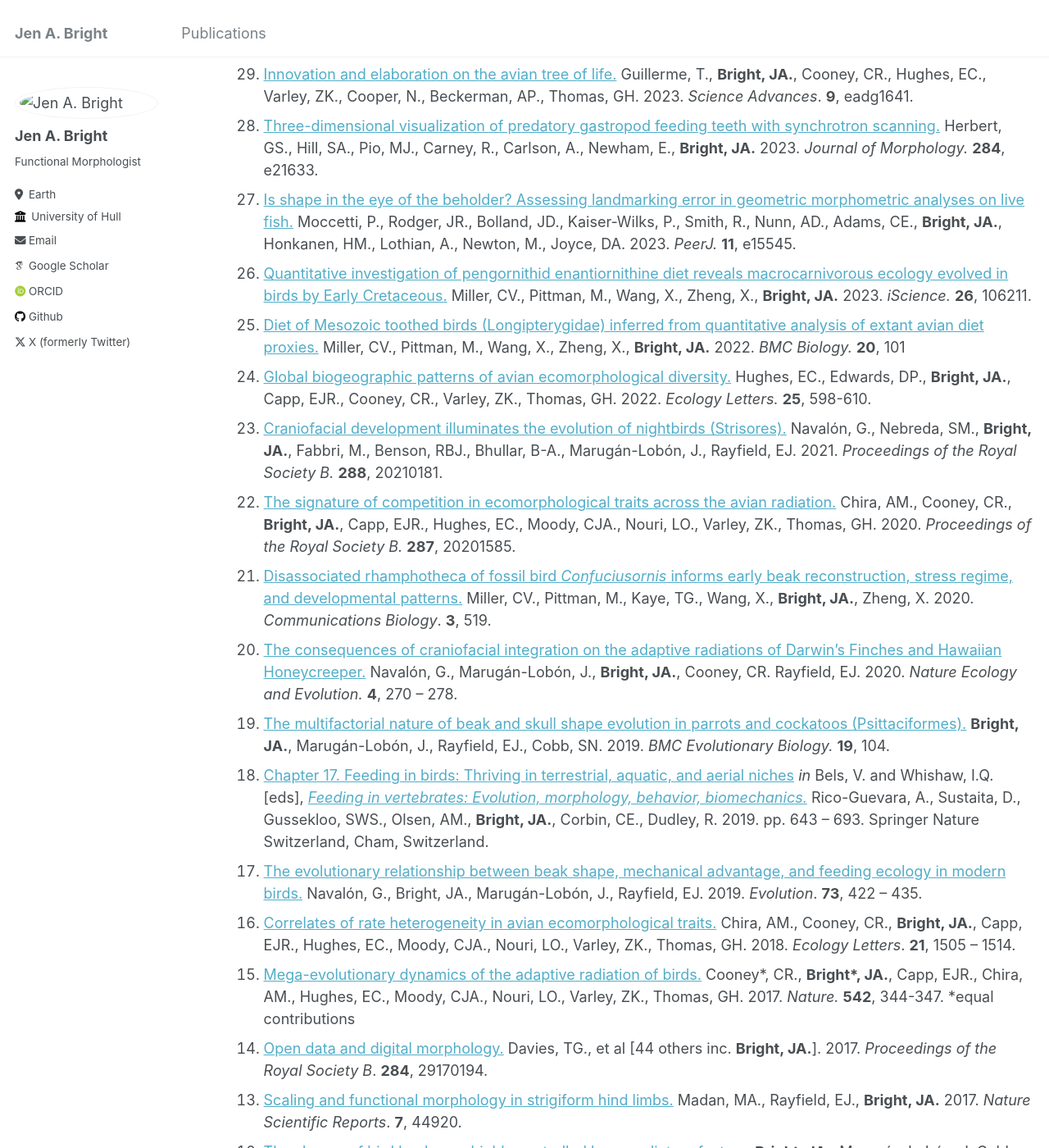
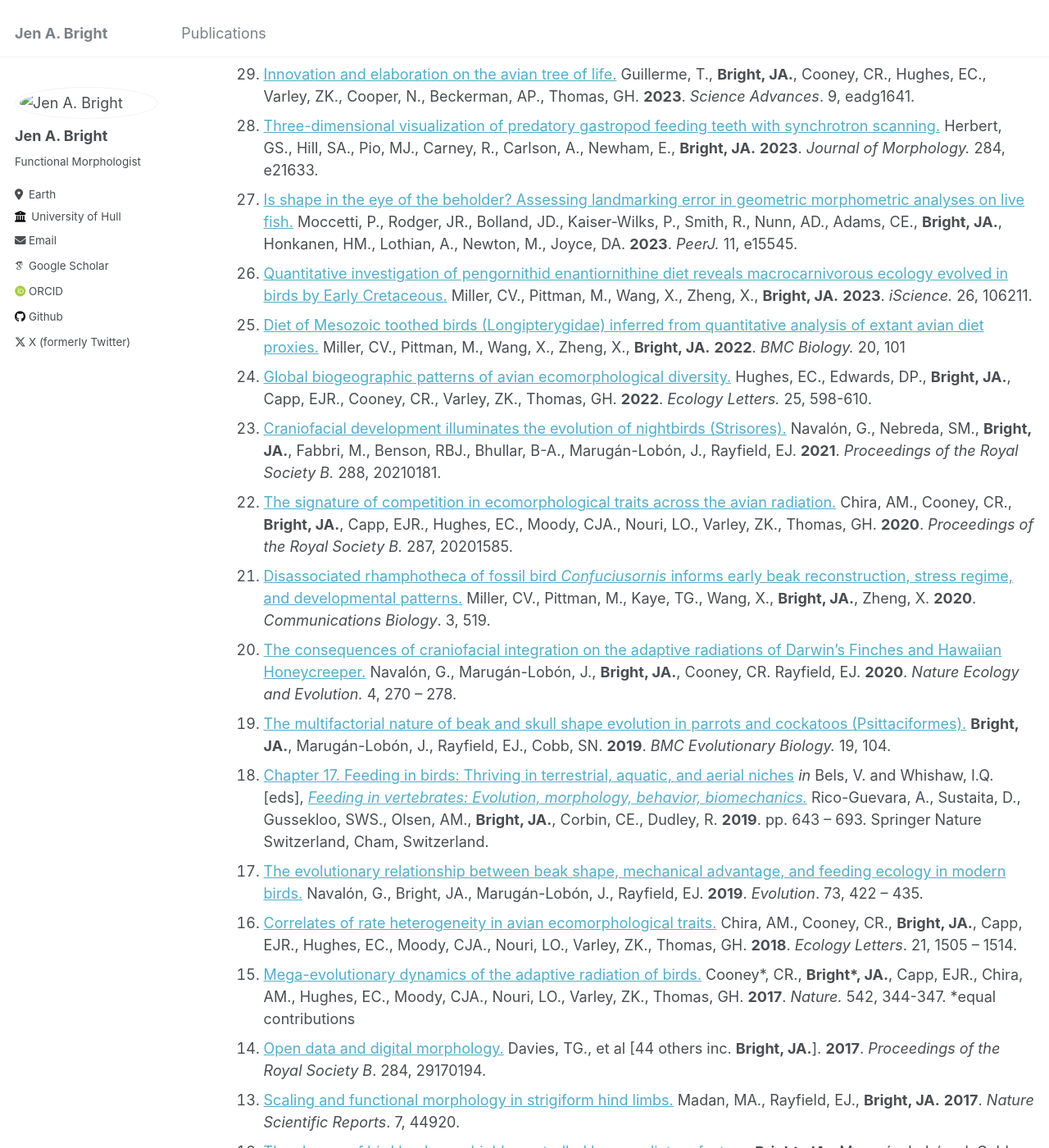
Before and after one commit to beekgeak/beekgeak.github.io, a Jekyll site: the page built from _pages/publications.md, in a window 1280 px wide and 1400 px high, scrolled down 226 px. Shown: the whole window at 82% size. Built offline with Jekyll 4.4.1, drawn with Linux system fonts in a browser that asks for light colours; some web fonts are replaced; some of the changed text lies outside the part shown.

```diff
--- a/_pages/publications.md
+++ b/_pages/publications.md
@@ -10,37 +10,36 @@ author_profile: true
 {% endif %}
 
 <ol reversed>
-  <li><a href="https://elifesciences.org/articles/89871">Synthetic analysis of trophic diversity and evolution in Enantiornithes with new insights from Bohaiornithidae.</a> Miller, CV., <b>Bright, JA.</b>, Wang, X., Zheng, X., Pittman, M. 2024. <i>eLife</i>. <b>12</b>, RP89871</li>
-  <li><a href="https://www.science.org/doi/full/10.1126/sciadv.adg1641">Innovation and elaboration on the avian tree of life.</a> Guillerme, T., <b>Bright, JA.</b>, Cooney, CR., Hughes, EC., Varley, ZK., Cooper, N., Beckerman, AP., Thomas, GH. 2023.  <i>Science Advances</i>. <b>9</b>, eadg1641.</li>
-  <li><a href="https://onlinelibrary.wiley.com/doi/abs/10.1002/jmor.21633">Three-dimensional visualization of predatory gastropod feeding teeth with synchrotron scanning.</a> Herbert, GS., Hill, SA., Pio, MJ., Carney, R., Carlson, A., Newham, E., <b>Bright, JA.</b> 2023.  <i>Journal of Morphology.</i> <b>284</b>, e21633.</li>
-  <li><a href="https://peerj.com/articles/15545/">Is shape in the eye of the beholder? Assessing landmarking error in geometric morphometric analyses on live fish.</a> Moccetti, P., Rodger, JR., Bolland, JD., Kaiser-Wilks, P., Smith, R., Nunn, AD., Adams, CE., <b>Bright, JA.</b>, Honkanen, HM., Lothian, A., Newton, M., Joyce, DA. 2023. <i>PeerJ.</i> <b>11</b>, e15545.</li>
-  <li><a href="https://www.cell.com/iscience/fulltext/S2589-0042(23)00288-2">Quantitative investigation of pengornithid enantiornithine diet reveals macrocarnivorous ecology evolved in birds by Early Cretaceous.</a> Miller, CV., Pittman, M., Wang, X., Zheng, X., <b>Bright, JA.</b> 2023. <i>iScience.</i> <b>26</b>, 106211.</li>
-  <li><a href="https://link.springer.com/article/10.1186/s12915-022-01294-3">Diet of Mesozoic toothed birds (Longipterygidae) inferred from quantitative analysis of extant avian diet proxies.</a> Miller, CV., Pittman, M., Wang, X., Zheng, X., <b>Bright, JA.</b> 2022. <i>BMC Biology.</i> <b>20</b>, 101</li>
-  <li><a href="https://onlinelibrary.wiley.com/doi/full/10.1111/ele.13905">Global biogeographic patterns of avian ecomorphological diversity.</a> Hughes, EC., Edwards, DP., <b>Bright, JA.</b>, Capp, EJR., Cooney, CR., Varley, ZK., Thomas, GH. 2022. <i>Ecology Letters.</i> <b>25</b>, 598-610.</li>
-  <li><a href="https://royalsocietypublishing.org/doi/full/10.1098/rspb.2021.0181">Craniofacial development illuminates the evolution of nightbirds (Strisores).</a> Navalón, G., Nebreda, SM., <b>Bright, JA.</b>, Fabbri, M., Benson, RBJ., Bhullar, B-A., Marugán-Lobón, J., Rayfield, EJ. 2021. <i>Proceedings of the Royal Society B.</i> <b>288</b>, 20210181.</li>
-  <li><a href="https://royalsocietypublishing.org/doi/full/10.1098/rspb.2020.1585">The signature of competition in ecomorphological traits across the avian radiation.</a> Chira, AM., Cooney, CR., <b>Bright, JA.</b>, Capp, EJR., Hughes, EC., Moody, CJA., Nouri, LO., Varley, ZK., Thomas, GH. 2020. <i>Proceedings of the Royal Society B.</i> <b>287</b>, 20201585.</li>
-  <li><a href="https://www.nature.com/articles/s42003-020-01252-1">Disassociated rhamphotheca of fossil bird <i>Confuciusornis</i> informs early beak reconstruction, stress regime, and developmental patterns.</a> Miller, CV., Pittman, M., Kaye, TG., Wang, X., <b>Bright, JA.</b>, Zheng, X. 2020. <i>Communications Biology</i>. <b>3</b>, 519.</li>
-  <li><a href="https://www.nature.com/articles/s41559-019-1092-y">The consequences of craniofacial integration on the adaptive radiations of Darwin’s Finches and Hawaiian Honeycreeper.</a> Navalón, G., Marugán-Lobón, J., <b>Bright, JA.</b>, Cooney, CR. Rayfield, EJ. 2020. <i>Nature Ecology and Evolution.</i> <b>4</b>, 270 – 278.
-  <li><a href="https://link.springer.com/article/10.1186/s12862-019-1432-1">The multifactorial nature of beak and skull shape evolution in parrots and cockatoos (Psittaciformes).</a> <b>Bright, JA.</b>, Marugán-Lobón, J., Rayfield, EJ., Cobb, SN. 2019. <i>BMC Evolutionary Biology.</i> <b>19</b>, 104.</li>
-  <li><a href="https://link.springer.com/chapter/10.1007/978-3-030-13739-7_17">Chapter 17. Feeding in birds: Thriving in terrestrial, aquatic, and aerial niches</a> <i>in</i> Bels, V. and Whishaw, I.Q. [eds], <a href="https://link.springer.com/book/10.1007/978-3-030-13739-7"><i>Feeding in vertebrates: Evolution, morphology, behavior, biomechanics.</i></a> Rico-Guevara, A., Sustaita, D., Gussekloo, SWS., Olsen, AM., <b>Bright, JA.</b>, Corbin, CE., Dudley, R. 2019. pp. 643 – 693. Springer Nature Switzerland, Cham, Switzerland.
-  <li><a href="https://academic.oup.com/evolut/article/73/3/422/6727293?login=true">The evolutionary relationship between beak shape, mechanical advantage, and feeding ecology in modern birds.</a> Navalón, G., Bright, JA., Marugán-Lobón, J., Rayfield, EJ. 2019. <i>Evolution</i>. <b>73</b>, 422 – 435.</li>
-  <li><a href="https://onlinelibrary.wiley.com/doi/full/10.1111/ele.13131">Correlates of rate heterogeneity in avian ecomorphological traits.</a> Chira, AM., Cooney, CR., <b>Bright, JA.</b>, Capp, EJR., Hughes, EC., Moody, CJA., Nouri, LO., Varley, ZK., Thomas, GH. 2018. <i>Ecology Letters</i>. <b>21</b>, 1505 – 1514.</li>
-  <li><a href="https://www.nature.com/articles/nature21074">Mega-evolutionary dynamics of the adaptive radiation of birds.</a> Cooney*, CR., <b>Bright*, JA.</b>, Capp, EJR., Chira, AM., Hughes, EC., Moody, CJA., Nouri, LO., Varley, ZK., Thomas, GH. 2017. <i>Nature.</i> <b>542</b>, 344-347. *equal contributions</li>
-  <li><a href="https://royalsocietypublishing.org/doi/full/10.1098/rspb.2017.0194">Open data and digital morphology.</a> Davies, TG., et al [44 others inc. <b>Bright, JA.</b>]. 2017. <i>Proceedings of the Royal Society B</i>. <b>284</b>, 29170194.</li>
-  <li><a href="https://www.nature.com/articles/srep44920">Scaling and functional morphology in strigiform hind limbs.</a> Madan, MA., Rayfield, EJ., <b>Bright, JA.</b> 2017. <i>Nature Scientific Reports</i>. <b>7</b>, 44920.</li>
-  <li><a href="https://www.pnas.org/doi/abs/10.1073/pnas.1602683113">The shapes of bird beaks are highly controlled by non-dietary factors.</a> <b>Bright, JA.</b>, Marugán-Lobón, J. Cobb, SN., Rayfield, EJ. 2016. <i>PNAS</i>. <b>113</b>, 5352-5357.</li>
-  <li><a href="https://www.sciencedirect.com/science/article/pii/S0021929015003942">Finite element modelling predicts changes in joint shape and cell behaviour due to loss of muscle strain in jaw development.</a> Brunt, LH., Norton, JL., <b>Bright, JA.</b>, Rayfield, EJ., Hammond, CL. 2015. <i>Journal of Biomechanics</i>. <b>48</b>, 3112-3122.</li>
-  <li><a href="https://peerj.com/articles/1294/">Validation of a finite element model of an ostrich (<i>Struthio camelus</i>) cranium.</a> Cuff, AR., <b>Bright, JA.</b>, Rayfield, EJ. 2015. <i>PeerJ</i>. <b>3</b>, e1294.</li>
-  <li><a href="https://www.cambridge.org/core/journals/journal-of-paleontology/article/abs/midoligocene-whitneyan-rhinocerotid-from-northeastern-california/3CDA0401EA63F245A7B73FD7741BFCE8">A mid-Oligocene (Whitneyan) rhinocerotid from north-eastern California.</a> <b>Bright, JA.</b>, Tiffney, BH., Wyss, AR. 2015. <i>Journal of Paleontology</i>. <b>89</b>, 135-139.</li>
-  <li><a href="https://www.cambridge.org/core/journals/journal-of-paleontology/article/abs/review-of-paleontological-finite-element-models-and-their-validity/60BD063B98D0436030A2B362D9ED6F04">A review of paleontological finite element models and their validity.</a> <b>Bright, JA.</b> 2014. <i>Journal of Paleontology.</i> <b>88</b>, 760-769.</li>
-  <li><a href="https://onlinelibrary.wiley.com/doi/full/10.1111/joa.12153">Digital dissection – using contrast-enhanced CT scanning to elucidate hard- and soft-tissue anatomy in the Common Buzzard <i>Buteo buteo</i>.</a> Lautenschalger, S., <b>Bright, JA.</b>, Rayfield, EJ. 2014. <i>Journal of Anatomy.</i> <b>224</b>, 412-431.</li>
-  <li><a href="https://www.sciencedirect.com/science/article/pii/S0021929012001091">Improving the validation of finite element models with quantitative full-field strain comparisons.</a> Gröning, F., <b>Bright, JA.</b>, Fagan, M., O'Higgins, P. 2012. <i>Journal of Biomechanics</i>. <b>45</b>, 1498-1506.</li>
-  <li><a href="https://royalsocietypublishing.org/doi/full/10.1098/rsbl.2011.0674">Models in palaeontological functional analysis.</a> Anderson, PSL., <b>Bright, JA.</b>, Gill, PG., Palmer, C., Rayfield, EJ. 2012. <i>Biology Letters</i>. <b>8</b>, 119-122.</li>
-  <li><a href="https://journals.plos.org/plosone/article?id=10.1371/journal.pone.0031769">The importance of craniofacial sutures in biomechanical finite element models of the domestic pig.</a> <b>Bright, JA.</b> 2012. <i>PLoS One</i>. <b>7</b>, e31769.</li>
-  <li><a href="https://onlinelibrary.wiley.com/doi/full/10.1002/jmor.10991">Strain accommodation in the zygomatic arch of the pig: a validation study using digital speckle pattern interferometry and finite element analysis.</a> <b>Bright, JA.</b>, Gröning, F. 2011. <i>Journal of Morphology</i>. <b>272</b>, 1388-1398.</li>
-  <li><a href="https://onlinelibrary.wiley.com/doi/full/10.1111/j.1469-7580.2011.01408.x">Sensitivity and <i>ex vivo</i> validation of finite element models of the domestic pig cranium.</a> <b>Bright, JA.</b>, Rayfield, EJ. 2011. <i>Journal of Anatomy</i>. <b>219</b>, 456-471.</li>
-  <li><a href="https://anatomypubs.onlinelibrary.wiley.com/doi/full/10.1002/ar.21358">The response of cranial biomechanical finite element models to variations in mesh density.</a> <b>Bright, JA.</b>, Rayfield, EJ. 2011. <i>Anatomical Record</i>. <b>294</b>, 610-620.</li>
-
+  <li><a href="https://elifesciences.org/articles/89871">Synthetic analysis of trophic diversity and evolution in Enantiornithes with new insights from Bohaiornithidae.</a> Miller, CV., <b>Bright, JA.</b>, Wang, X., Zheng, X., Pittman, M. <b>2024</b>. <i>eLife</i>. 12, RP89871</li>
+  <li><a href="https://www.science.org/doi/full/10.1126/sciadv.adg1641">Innovation and elaboration on the avian tree of life.</a> Guillerme, T., <b>Bright, JA.</b>, Cooney, CR., Hughes, EC., Varley, ZK., Cooper, N., Beckerman, AP., Thomas, GH. <b>2023</b>.  <i>Science Advances</i>. 9, eadg1641.</li>
+  <li><a href="https://onlinelibrary.wiley.com/doi/abs/10.1002/jmor.21633">Three-dimensional visualization of predatory gastropod feeding teeth with synchrotron scanning.</a> Herbert, GS., Hill, SA., Pio, MJ., Carney, R., Carlson, A., Newham, E., <b>Bright, JA.</b> <b>2023</b>.  <i>Journal of Morphology.</i> 284, e21633.</li>
+  <li><a href="https://peerj.com/articles/15545/">Is shape in the eye of the beholder? Assessing landmarking error in geometric morphometric analyses on live fish.</a> Moccetti, P., Rodger, JR., Bolland, JD., Kaiser-Wilks, P., Smith, R., Nunn, AD., Adams, CE., <b>Bright, JA.</b>, Honkanen, HM., Lothian, A., Newton, M., Joyce, DA. <b>2023</b>. <i>PeerJ.</i> 11, e15545.</li>
+  <li><a href="https://www.cell.com/iscience/fulltext/S2589-0042(23)00288-2">Quantitative investigation of pengornithid enantiornithine diet reveals macrocarnivorous ecology evolved in birds by Early Cretaceous.</a> Miller, CV., Pittman, M., Wang, X., Zheng, X., <b>Bright, JA.</b> <b>2023</b>. <i>iScience.</i> 26, 106211.</li>
+  <li><a href="https://link.springer.com/article/10.1186/s12915-022-01294-3">Diet of Mesozoic toothed birds (Longipterygidae) inferred from quantitative analysis of extant avian diet proxies.</a> Miller, CV., Pittman, M., Wang, X., Zheng, X., <b>Bright, JA.</b> <b>2022</b>. <i>BMC Biology.</i> 20, 101</li>
+  <li><a href="https://onlinelibrary.wiley.com/doi/full/10.1111/ele.13905">Global biogeographic patterns of avian ecomorphological diversity.</a> Hughes, EC., Edwards, DP., <b>Bright, JA.</b>, Capp, EJR., Cooney, CR., Varley, ZK., Thomas, GH. <b>2022</b>. <i>Ecology Letters.</i> 25, 598-610.</li>
+  <li><a href="https://royalsocietypublishing.org/doi/full/10.1098/rspb.2021.0181">Craniofacial development illuminates the evolution of nightbirds (Strisores).</a> Navalón, G., Nebreda, SM., <b>Bright, JA.</b>, Fabbri, M., Benson, RBJ., Bhullar, B-A., Marugán-Lobón, J., Rayfield, EJ. <b>2021</b>. <i>Proceedings of the Royal Society B.</i> 288, 20210181.</li>
+  <li><a href="https://royalsocietypublishing.org/doi/full/10.1098/rspb.2020.1585">The signature of competition in ecomorphological traits across the avian radiation.</a> Chira, AM., Cooney, CR., <b>Bright, JA.</b>, Capp, EJR., Hughes, EC., Moody, CJA., Nouri, LO., Varley, ZK., Thomas, GH. <b>2020</b>. <i>Proceedings of the Royal Society B.</i> 287, 20201585.</li>
+  <li><a href="https://www.nature.com/articles/s42003-020-01252-1">Disassociated rhamphotheca of fossil bird <i>Confuciusornis</i> informs early beak reconstruction, stress regime, and developmental patterns.</a> Miller, CV., Pittman, M., Kaye, TG., Wang, X., <b>Bright, JA.</b>, Zheng, X. <b>2020</b>. <i>Communications Biology</i>. 3, 519.</li>
+  <li><a href="https://www.nature.com/articles/s41559-019-1092-y">The consequences of craniofacial integration on the adaptive radiations of Darwin’s Finches and Hawaiian Honeycreeper.</a> Navalón, G., Marugán-Lobón, J., <b>Bright, JA.</b>, Cooney, CR. Rayfield, EJ. <b>2020</b>. <i>Nature Ecology and Evolution.</i> 4, 270 – 278.
+  <li><a href="https://link.springer.com/article/10.1186/s12862-019-1432-1">The multifactorial nature of beak and skull shape evolution in parrots and cockatoos (Psittaciformes).</a> <b>Bright, JA.</b>, Marugán-Lobón, J., Rayfield, EJ., Cobb, SN. <b>2019</b>. <i>BMC Evolutionary Biology.</i> 19, 104.</li>
+  <li><a href="https://link.springer.com/chapter/10.1007/978-3-030-13739-7_17">Chapter 17. Feeding in birds: Thriving in terrestrial, aquatic, and aerial niches</a> <i>in</i> Bels, V. and Whishaw, I.Q. [eds], <a href="https://link.springer.com/book/10.1007/978-3-030-13739-7"><i>Feeding in vertebrates: Evolution, morphology, behavior, biomechanics.</i></a> Rico-Guevara, A., Sustaita, D., Gussekloo, SWS., Olsen, AM., <b>Bright, JA.</b>, Corbin, CE., Dudley, R. <b>2019</b>. pp. 643 – 693. Springer Nature Switzerland, Cham, Switzerland.
+  <li><a href="https://academic.oup.com/evolut/article/73/3/422/6727293?login=true">The evolutionary relationship between beak shape, mechanical advantage, and feeding ecology in modern birds.</a> Navalón, G., Bright, JA., Marugán-Lobón, J., Rayfield, EJ. <b>2019</b>. <i>Evolution</i>. 73, 422 – 435.</li>
+  <li><a href="https://onlinelibrary.wiley.com/doi/full/10.1111/ele.13131">Correlates of rate heterogeneity in avian ecomorphological traits.</a> Chira, AM., Cooney, CR., <b>Bright, JA.</b>, Capp, EJR., Hughes, EC., Moody, CJA., Nouri, LO., Varley, ZK., Thomas, GH. <b>2018</b>. <i>Ecology Letters</i>. 21, 1505 – 1514.</li>
+  <li><a href="https://www.nature.com/articles/nature21074">Mega-evolutionary dynamics of the adaptive radiation of birds.</a> Cooney*, CR., <b>Bright*, JA.</b>, Capp, EJR., Chira, AM., Hughes, EC., Moody, CJA., Nouri, LO., Varley, ZK., Thomas, GH. <b>2017</b>. <i>Nature.</i> 542, 344-347. *equal contributions</li>
+  <li><a href="https://royalsocietypublishing.org/doi/full/10.1098/rspb.2017.0194">Open data and digital morphology.</a> Davies, TG., et al [44 others inc. <b>Bright, JA.</b>]. <b>2017</b>. <i>Proceedings of the Royal Society B</i>. 284, 29170194.</li>
+  <li><a href="https://www.nature.com/articles/srep44920">Scaling and functional morphology in strigiform hind limbs.</a> Madan, MA., Rayfield, EJ., <b>Bright, JA.</b> <b>2017</b>. <i>Nature Scientific Reports</i>. 7, 44920.</li>
+  <li><a href="https://www.pnas.org/doi/abs/10.1073/pnas.1602683113">The shapes of bird beaks are highly controlled by non-dietary factors.</a> <b>Bright, JA.</b>, Marugán-Lobón, J. Cobb, SN., Rayfield, EJ. <b>2016</b>. <i>PNAS</i>. 113, 5352-5357.</li>
+  <li><a href="https://www.sciencedirect.com/science/article/pii/S0021929015003942">Finite element modelling predicts changes in joint shape and cell behaviour due to loss of muscle strain in jaw development.</a> Brunt, LH., Norton, JL., <b>Bright, JA.</b>, Rayfield, EJ., Hammond, CL. <b>2015</b>. <i>Journal of Biomechanics</i>. 48, 3112-3122.</li>
+  <li><a href="https://peerj.com/articles/1294/">Validation of a finite element model of an ostrich (<i>Struthio camelus</i>) cranium.</a> Cuff, AR., <b>Bright, JA.</b>, Rayfield, EJ. <b>2015</b>. <i>PeerJ</i>. 3, e1294.</li>
+  <li><a href="https://www.cambridge.org/core/journals/journal-of-paleontology/article/abs/midoligocene-whitneyan-rhinocerotid-from-northeastern-california/3CDA0401EA63F245A7B73FD7741BFCE8">A mid-Oligocene (Whitneyan) rhinocerotid from north-eastern California.</a> <b>Bright, JA.</b>, Tiffney, BH., Wyss, AR. <b>2015</b>. <i>Journal of Paleontology</i>. 89, 135-139.</li>
+  <li><a href="https://www.cambridge.org/core/journals/journal-of-paleontology/article/abs/review-of-paleontological-finite-element-models-and-their-validity/60BD063B98D0436030A2B362D9ED6F04">A review of paleontological finite element models and their validity.</a> <b>Bright, JA.</b> <b>2014</b>. <i>Journal of Paleontology.</i> 88, 760-769.</li>
+  <li><a href="https://onlinelibrary.wiley.com/doi/full/10.1111/joa.12153">Digital dissection – using contrast-enhanced CT scanning to elucidate hard- and soft-tissue anatomy in the Common Buzzard <i>Buteo buteo</i>.</a> Lautenschalger, S., <b>Bright, JA.</b>, Rayfield, EJ. <b>2014</b>. <i>Journal of Anatomy.</i> 224, 412-431.</li>
+  <li><a href="https://www.sciencedirect.com/science/article/pii/S0021929012001091">Improving the validation of finite element models with quantitative full-field strain comparisons.</a> Gröning, F., <b>Bright, JA.</b>, Fagan, M., O'Higgins, P. <b>2012</b>. <i>Journal of Biomechanics</i>. 45, 1498-1506.</li>
+  <li><a href="https://royalsocietypublishing.org/doi/full/10.1098/rsbl.2011.0674">Models in palaeontological functional analysis.</a> Anderson, PSL., <b>Bright, JA.</b>, Gill, PG., Palmer, C., Rayfield, EJ. <b>2012</b>. <i>Biology Letters</i>. 8, 119-122.</li>
+  <li><a href="https://journals.plos.org/plosone/article?id=10.1371/journal.pone.0031769">The importance of craniofacial sutures in biomechanical finite element models of the domestic pig.</a> <b>Bright, JA.</b> <b>2012</b>. <i>PLoS One</i>. 7, e31769.</li>
+  <li><a href="https://onlinelibrary.wiley.com/doi/full/10.1002/jmor.10991">Strain accommodation in the zygomatic arch of the pig: a validation study using digital speckle pattern interferometry and finite element analysis.</a> <b>Bright, JA.</b>, Gröning, F. <b>2011</b>. <i>Journal of Morphology</i>. 272, 1388-1398.</li>
+  <li><a href="https://onlinelibrary.wiley.com/doi/full/10.1111/j.1469-7580.2011.01408.x">Sensitivity and <i>ex vivo</i> validation of finite element models of the domestic pig cranium.</a> <b>Bright, JA.</b>, Rayfield, EJ. <b>2011</b>. <i>Journal of Anatomy</i>. 219, 456-471.</li>
+  <li><a href="https://anatomypubs.onlinelibrary.wiley.com/doi/full/10.1002/ar.21358">The response of cranial biomechanical finite element models to variations in mesh density.</a> <b>Bright, JA.</b>, Rayfield, EJ. <b>2011</b>. <i>Anatomical Record</i>. 294, 610-620.</li>
 
 {% include base_path %}
 
```
